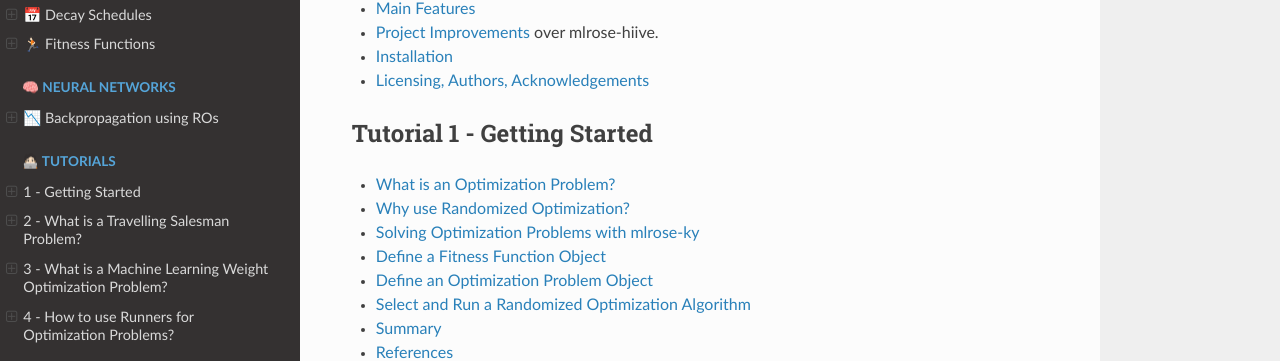
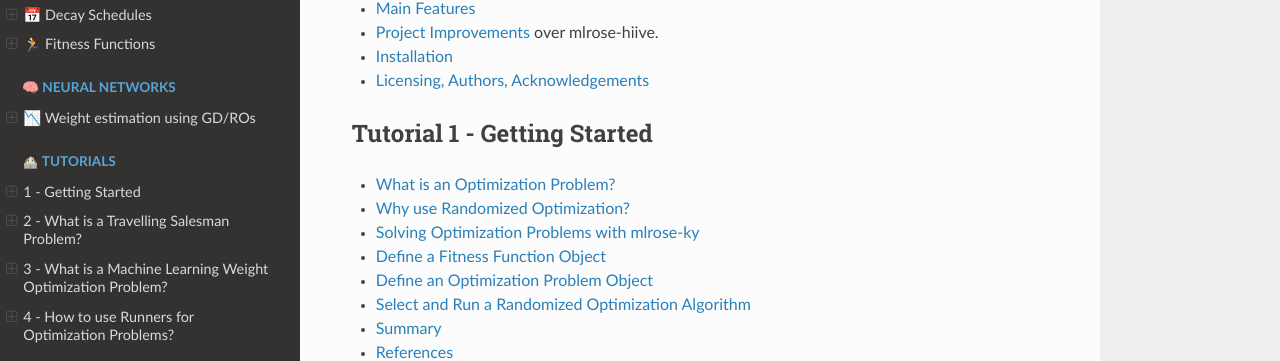
Before and after one commit to nkapila6/mlrose-ky, an MkDocs documentation site: the page built from docs/index.md, in a window 1280 px wide. Shown: the part 377-738 px from the top of the page. Built offline with MkDocs 1.6.1, drawn with Linux system fonts in a browser that asks for light colours; nearby versions of some CDN libraries.

Commit message:
fix(mkdocs.yml): fixing incorrect name.

```diff
--- a/mkdocs.yml
+++ b/mkdocs.yml
@@ -11,7 +11,7 @@ nav:
     - 🏃🏻 Fitness Functions: fitness.md
 
   - 🧠 Neural Networks:
-    - 📉 Backpropagation using ROs: neural.md
+    - 📉 Weight estimation using GD/ROs: neural.md
 
   - 🧑🏻‍💻 Tutorials:
       - 1 - Getting Started: tutorial1.md
```
